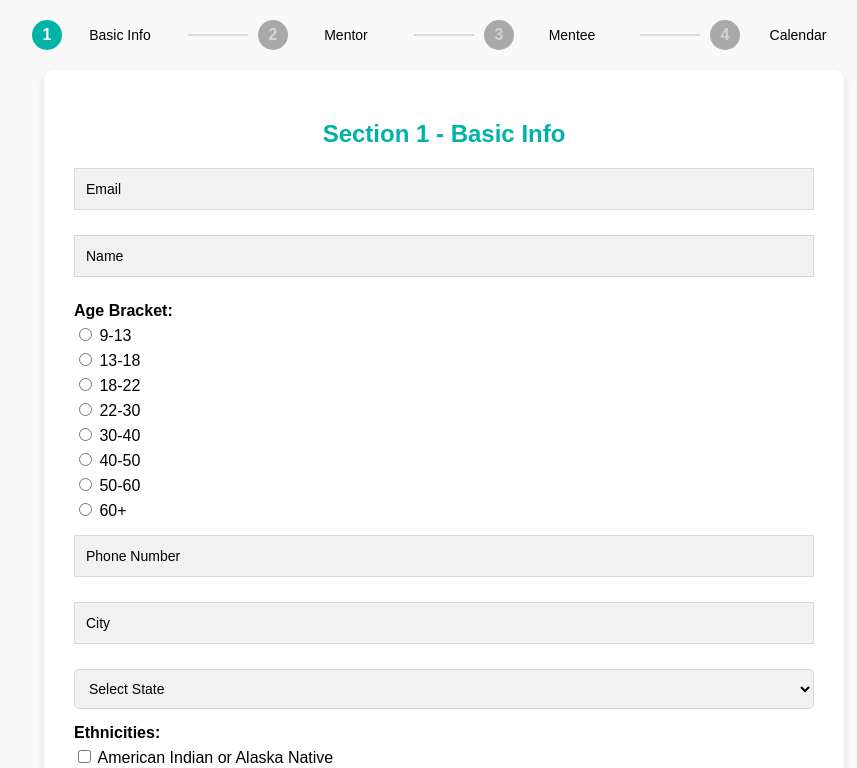
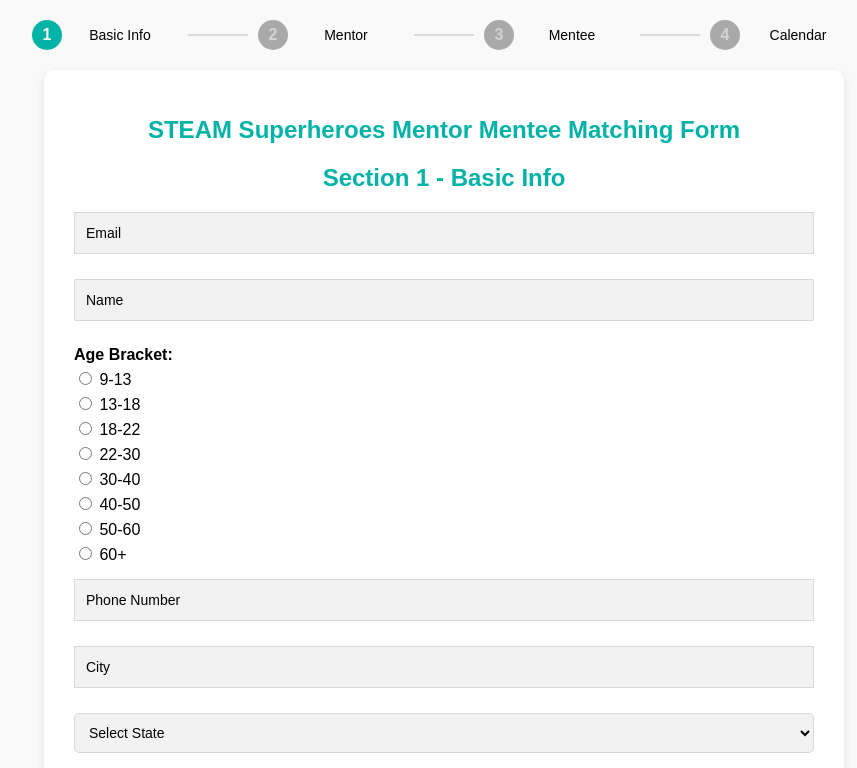
Before and after one commit to abhinavpy/SteamSuperheroesMentorMentee, a React (Create React App) app: page / in a window 1280 px wide. Shown: the top 768 px of the page, without its empty margins (196-1053 px from the left). Built offline with nearby package versions, Linux system fonts and the light colour scheme.

Commit message:
Added heading in first form

```diff
--- a/src/components/Section1.js
+++ b/src/components/Section1.js
@@ -147,6 +147,7 @@ function Section1({ data, updateData, onNext }) {
 
   return (
     <form className="form-container" onSubmit={handleFormSubmit}>
+      <h1 className="form-heading">STEAM Superheroes Mentor Mentee Matching Form</h1>
       <h2 className="form-heading">Section 1 - Basic Info</h2>
 
       {/* Email (floating label) */}
```
